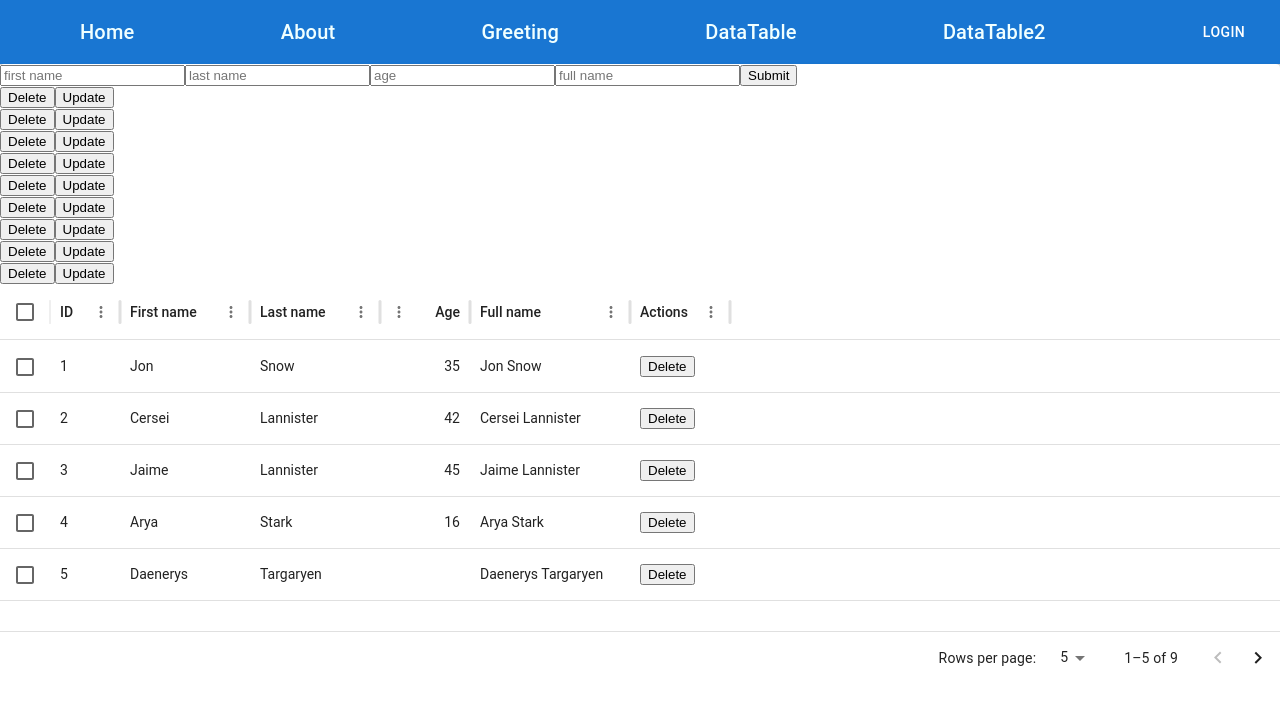
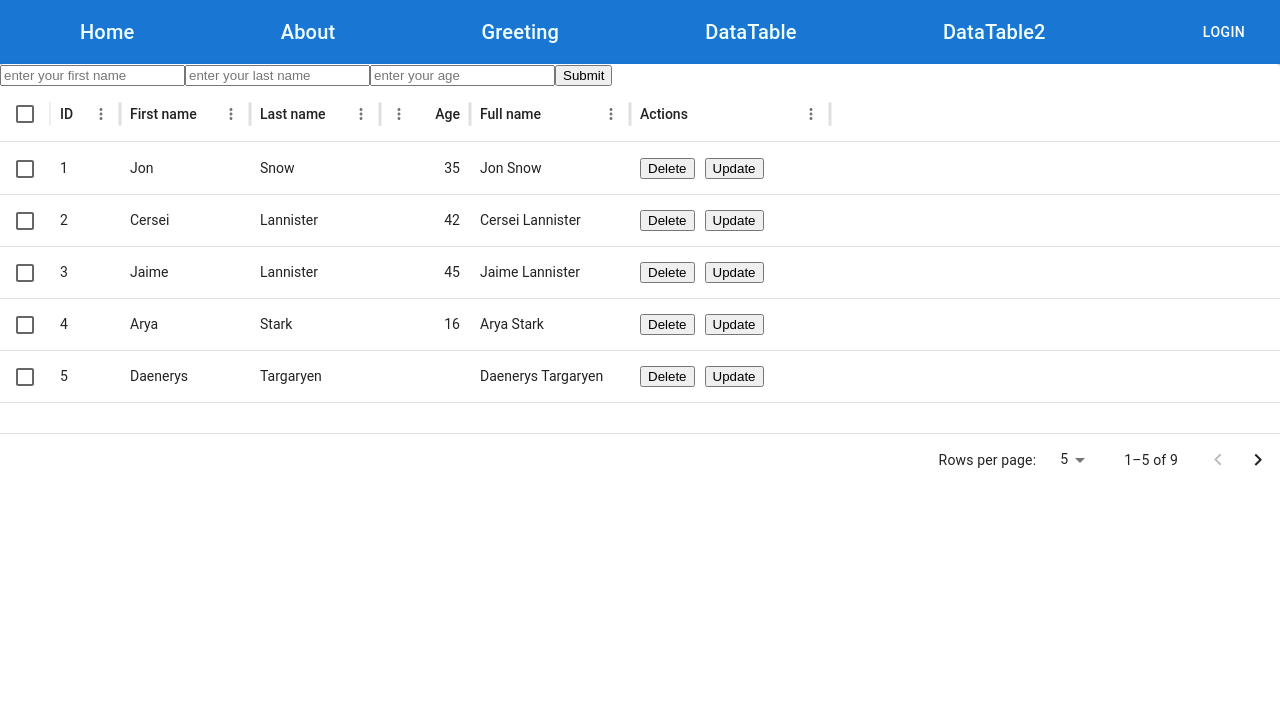
Before and after one commit to rrwnzz/react2, a React (Create React App) app in the folder my-app/: page /tableMui in a window 1280 px wide. Shown: the top 704 px of the page. Built offline with nearby package versions, Linux system fonts and the light colour scheme; some icons are missing.

Commit message:
Update tableMui.js

```diff
--- a/my-app/src/component/tableMui.js
+++ b/my-app/src/component/tableMui.js
@@ -1,12 +1,9 @@
 import * as React from 'react';
-import { DataGrid } from '@mui/x-data-grid';
+import { DataGrid, renderActionsCell } from '@mui/x-data-grid';
 import Paper from '@mui/material/Paper';
-import {useState} from 'react' ;
+import { useState } from 'react';
+import Modal from '@mui/material/Modal';
 import Box from '@mui/material/Box';
-import Button from '@mui/material/Button';
-import Typography from '@mui/material/Typography';
-import Modal from '@mui/material/Modal';
-
 
 const columns = [
   { field: 'id', headerName: 'ID', width: 70 },
@@ -26,16 +23,6 @@ const columns = [
     width: 160,
     valueGetter: (value, row) => `${row.firstName || ''} ${row.lastName || ''}`,
   },
-  {
-  field: 'actions',
-  headerName: 'Actions',
-  width: 100,
-  sortable: false,
-    renderCell: (params) => (
-    <button>Delete</button>
-  ),
-}
-
 ];
 
 const rows = [
@@ -64,7 +51,8 @@ const style = {
 };
 
 export default function DataTable2() {
-    const [userData,setUserData] = useState([
+  // عملت ستيت فيها الصفوف وايضا داخل الفانكشن وضعت الاعمدة
+  const [rows,setRows]= useState([
   { id: 1, lastName: 'Snow', firstName: 'Jon', age: 35 },
   { id: 2, lastName: 'Lannister', firstName: 'Cersei', age: 42 },
   { id: 3, lastName: 'Lannister', firstName: 'Jaime', age: 45 },
@@ -74,62 +62,111 @@ export default function DataTable2() {
   { id: 7, lastName: 'Clifford', firstName: 'Ferrara', age: 44 },
   { id: 8, lastName: 'Frances', firstName: 'Rossini', age: 36 },
   { id: 9, lastName: 'Roxie', firstName: 'Harvey', age: 65 },
-        ])
-    const [firstName, setFirstName] = useState('');
-    const [lastName, setLastName] = useState('');
-    const [age, setAge] = useState(0);
-    const [fullName, setFullName] = useState('');
+]);
+    const [firstName, setFirstName]=useState('');
+    const [lastName, setLastName]=useState('');
     const [idToUpdate, setIdToUpadte]=useState(0);
+    const [age, setAge]=useState(0);
     const [open, setOpen] = React.useState(false);
     const handleOpen = () => setOpen(true);
     const handleClose = () => setOpen(false);
+const columns = [
+  { field: 'id', headerName: 'ID', width: 70 },
+  { field: 'firstName', headerName: 'First name', width: 130 },
+  { field: 'lastName', headerName: 'Last name', width: 130 },
+  {
+    field: 'age',
+    headerName: 'Age',
+    type: 'number',
+    width: 90,
+  },
+  {
+    field: 'fullName',
+    headerName: 'Full name',
+    description: 'This column has a value getter and is not sortable.',
+    sortable: false,
+    width: 160,
+    valueGetter: (value, row) => `${row.firstName || ''} ${row.lastName || ''}`,
+  },
+  // create 2 fields for update and delete
+  {field: 'actions',
+    headerName: 'Actions',
+    width: 200,
+    // The renderCell function is a custom renderer for a specific column in the MUI DataGrid. It lets you define how each cell in that column should be displayed — instead of just showing raw data.
+    renderCell: (params)=>(
+      <div>
+        {/* بدي ابعت الاي دي للازرار بحيث لو ضغطت على ابديت مثلا ويكون معي الاي دي واحد راح يدور بالصفوف على الايدي واحد ويغيره */}
+        <button onClick={()=>{
+          // alert(params.row.id)
+          // params in renderCell contains information about the specific cell and its row, It gives you full access to the current row and cell only.
+          // params.row -> The entire row object (like { id: 1, firstName: 'Jon' , lastName: 'Snow', age: 35})
+          // params.id -> The row's ID (e.g. 1)
+          // Get the id value from the entire row object that this cell (button or data) belongs to.
+          // params.row.id gives you the ID of the user (or row) that you want to delete or update — right at the moment you click the button.
+          if(window.confirm('are you sure you want to delete this user?')){
+                      console.log('the user wants to delete the row')
+                      console.log('user.id',params.row.id)
+                      const newUserdata = rows.filter((item)=>{
+                        return item.id !== params.row.id;
+                      })
+                      console.log(newUserdata)
+                      setRows(newUserdata)
+                    }
+                    else{
+                      console.log('the user dont want to delete the row')
+                    }
+        }} style={{marginRight:10}}>Delete</button>
+        <button onClick={()=>{
+                  setFirstName(params.row.firstName);
+                  //params.row.firstName gives you the firstName of the user (or row) that you want to update once you click on Update button
+                  setLastName(params.row.lastName);
+                  //params.row.lastName gives you the lastName of the user (or row) that you want to update once you click on Update button
+                  setAge(params.row.age);
+                  //params.row.age gives you the age of the user (or row) that you want to update once you click on Update button
+                  setIdToUpadte(params.row.id);
+                  //params.row.id gives you the id of the user (or row) that you want to update once you click on Update button
+                  handleOpen();
+        }} style={{marginRight:10}}>Update</button>
+      </div>
+    )
+  }
+];
+
   return (
     <Paper sx={{ height: 400, width: '100%' }}>
       <form onSubmit={(event)=>{
         event.preventDefault();
-            setUserData([...userData,{id:10, firstName:firstName, lastName:lastName, age:age}])
+        var heightestId=0
+        var ids=[];
+        for (let i=0;i<rows.length;i++){
+          const currentId=rows[i].id;
+          ids.push(currentId)
+          if(currentId>heightestId){
+            heightestId=currentId
+          }
+        }
+        let newId=1
+        for (;newId<=heightestId;newId++){
+          if(!ids.includes(newId)){
+            break
+          }
+        }
+
+        setRows([...rows,{id:newId, firstName:firstName, lastName:lastName, age:age}])
       }}>
         <input onChange={(event)=>{
           setFirstName(event.target.value);
-            }} type='text' placeholder='first name'></input>
+        }} type='text' placeholder='enter your first name'></input>
         <input onChange={(event)=>{
-                setLastName(event.target.value);
-            }} type='text' placeholder='last name'></input>
+          setLastName(event.target.value)
+        }} type='text' placeholder='enter your last name'></input>
         <input onChange={(event)=>{
-                setAge(event.target.value);
-            }} type='number' placeholder='age'></input>
-            <input onChange={(event)=>{
-                setFullName(event.target.value)
-            }} type='text' placeholder='full name'></input>
+          setAge(event.target.value)
+        }} type='number' placeholder='enter your age'></input>
         <input type='submit'></input>
       </form>
-        {userData.map((user,index)=>{
-          return(
        <div>
-              <button onClick={()=>{
-                if(window.confirm('are you want to delete this user')){
-                  const newUserdata = userData.filter((item)=>{
-                    return item.id !== user.id
-                  })
-                  setUserData(newUserdata)
-                }
-              }}>Delete</button>
-              <button onClick={()=>{
-                setFirstName(user.firstName);
-                setLastName(user.lastName);
-                setAge(user.age);
-                setIdToUpadte(user.id);
-                // setFullName(user.fullName);
-                handleOpen();
-              }}>Update</button>
-            </div>
-          )
-        })}
-
-
-
-        <div>
-      {/* `    <Button onClick={handleOpen}>Open modal</Button> */}
+          {/* <Button onClick={handleOpen}>Open modal</Button> */}
           <Modal
             open={open}
             onClose={handleClose}
@@ -138,40 +175,40 @@ export default function DataTable2() {
           >
             <Box sx={style}>
               <form onSubmit={(e)=>{
-                e.preventDefault();
-                userData.forEach(
+                e.preventDefault()
+                console.log('you want to delete the user with the id',idToUpdate);
+                rows.forEach(
                   (user,index)=>{
                     if(user.id===idToUpdate){
-                      user.firstName=firstName
-                      user.lastName=lastName
-                      user.age=age
-                      const newUserData=[...userData]
-                      newUserData[index]=user
-                      setUserData(newUserData)
-                      handleClose()
+                      console.log('user before update',user);
+                      user.firstName=firstName;
+                      user.lastName=lastName;
+                      user.age=age;
+                      console.log('user aftet update',user);
+                      const newUserData = [...rows];
+                      newUserData[index]=user;
+                      setRows(newUserData);
+                      handleClose();
                     }
                   }
                 )
               }}>
-                <input value={firstName} onChange={(e)=>{
-                  setFirstName(e.target.value)
-                }} type='text' placeholder='first name'></input>
-                <input value={lastName} onChange={(e)=>{
-                  setLastName(e.target.value)
-                }} type='text' placeholder='last name'></input>
-                <input value={age} onChange={(e)=>{
-                  setAge(e.target.value)
-                }} type='number' placeholder='age'></input>
-                {/* <input value={fullName} onChange={(e)=>{ */}
-                  {/* setFullName(e.target.value) */}
-                {/* }} type='text' placeholder='full name' ></input> */}
+                <input value={firstName} onChange={(event)=>{
+                  setFirstName(event.target.value);
+                }} type='text' placeholder='enter your first name'></input>
+                <input value={lastName} onChange={(event)=>{
+                  setLastName(event.target.value)
+                }} type='text' placeholder='enter your last name'></input>
+                <input value={age} onChange={(event)=>{
+                  setAge(event.target.value)
+                }} type='number' placeholder='enter your age'></input>
                 <input type='submit'></input>
               </form>
             </Box>
           </Modal>
         </div>
       <DataGrid
-        rows={userData}
+        rows={rows}
         columns={columns}
         initialState={{ pagination: { paginationModel } }}
         pageSizeOptions={[5, 10]}
```
Lines whose indentation alone changed are shown as unchanged.
